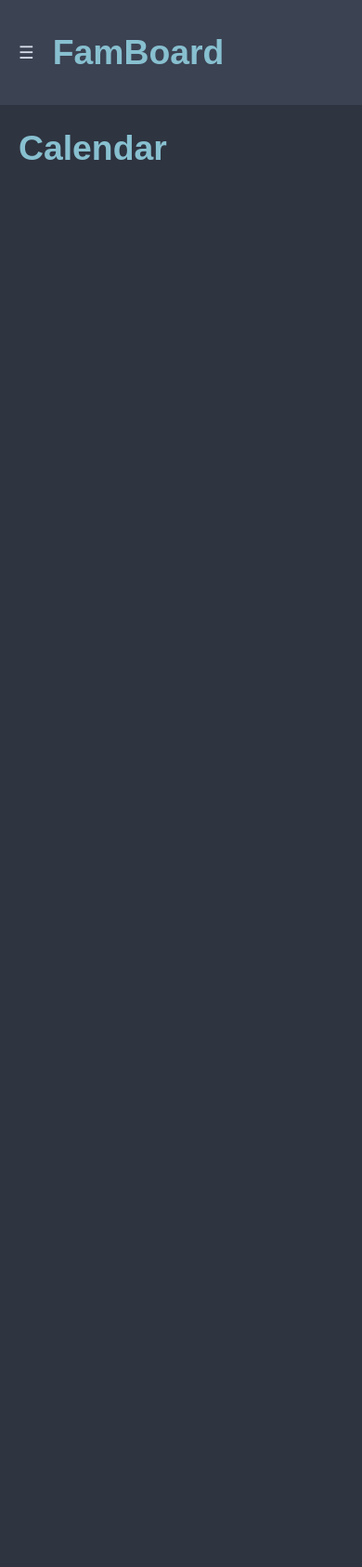
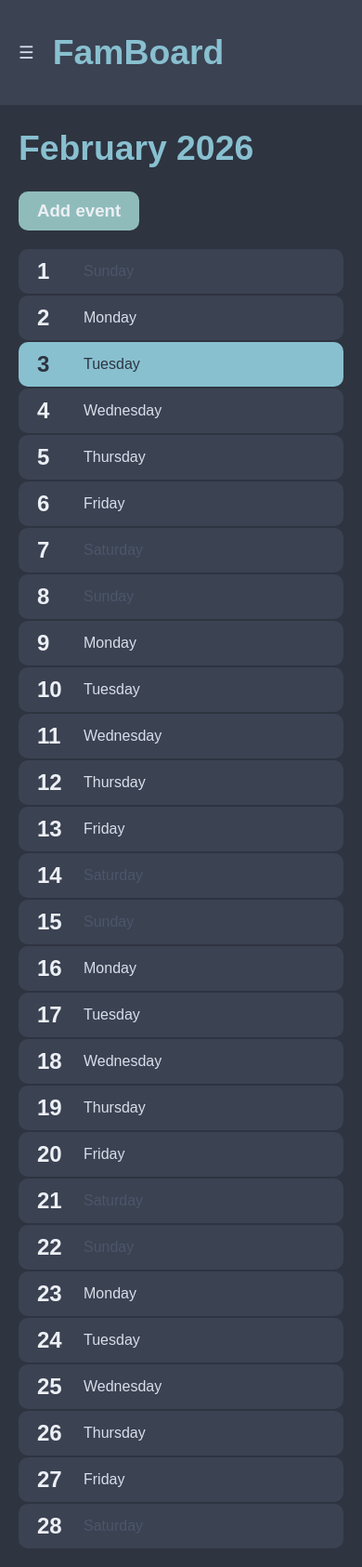
Before and after one commit to c-a-v-a/wdpai, a PHP site: page /calendar in a window 390 px wide. Shown: the whole page at 93% size. Before the commit the page ends 172 px from the top, so only its background shows below. Run offline with PHP 8.4, Linux system fonts and the light colour scheme; the visitor is signed in with stand-in values (Sample User, id 1); data that the repository does not hold is empty; some libraries are stand-ins or nearby versions.

Commit message:
calendar page

```diff
--- /dev/null
+++ b/public/scripts/calendar.js
@@ -0,0 +1,222 @@
+const MONTHS = [
+  'January', 'February', 'March', 'April', 'May', 'June',
+  'July', 'August', 'September', 'October', 'November', 'December'
+];
+
+const DAYS = [
+  'Monday', 'Tuesday', 'Wednesday', 'Thursday', 'Friday', 'Saturday', 'Sunday'
+];
+
+let events = {};
+
+async function getEvents() {
+  const res = await fetch('/api/event', { method: 'GET' });
+
+  if (!res.ok) {
+    alert('Unable to fetch data from server');
+    return;
+  }
+
+  const eventsData = await res.json();
+
+  for (const event of eventsData) {
+    const day = new Date(event.event_date).getDate();
+
+    events[day] ??= [];
+    events[day].push(event);
+    events[day].push(event);
+    events[day].push(event);
+    events[day].push(event);
+    events[day].push(event);
+    events[day].push(event);
+    events[day].push(event);
+    events[day].push(event);
+    events[day].push(event);
+    events[day].push(event);
+  }
+
+  console.log(events)
+}
+
+function getDaysInMonth(year, month) {
+  return new Date(year, month + 1, 0).getDate();
+}
+
+function getFirstDayOfMonth(year, month) {
+  const day = new Date(year, month, 1).getDay();
+  return day === 0 ? 6 : day - 1;
+}
+
+function isToday(day, month, year) {
+  const today = new Date();
+  return day === today.getDate() &&
+         month === today.getMonth() &&
+         year === today.getFullYear();
+}
+
+function isWeekend(dayOfWeek) {
+  return dayOfWeek === 5 || dayOfWeek === 6;
+}
+
+function renderCalendar() {
+  const today = new Date();
+  const displayMonth = today.getMonth();
+  const displayYear = today.getFullYear();
+  const daysInMonth = getDaysInMonth(displayYear, displayMonth);
+  const firstDay = getFirstDayOfMonth(displayYear, displayMonth);
+
+  const grid = document.getElementById('calendar-grid');
+  const list = document.getElementById('calendar-list');
+  const dayTemplate = document.getElementById('day-template');
+  const listItemTemplate = document.getElementById('list-item-template');
+
+
+  grid.innerHTML = "";
+  list.innerHTML = "";
+  document.getElementById('calendar-title').textContent = `${MONTHS[displayMonth]} ${displayYear}`;
+
+  for (let i = 0; i < firstDay; i++) {
+    const emptyClone = dayTemplate.content.cloneNode(true);
+    const emptyCell = emptyClone.querySelector('.calendar-day');
+
+    emptyCell.classList.add('calendar-day-empty');
+    grid.appendChild(emptyClone);
+  }
+
+  for (let day = 1; day <= daysInMonth; day++) {
+    const dayOfWeek = new Date(displayYear, displayMonth, day).getDay();
+    const adjustedDayOfWeek = dayOfWeek === 0 ? 6 : dayOfWeek - 1;
+    const isTodayDate = isToday(day, displayMonth, displayYear);
+    const isWeekendDay = isWeekend(adjustedDayOfWeek);
+
+    const dayClone = dayTemplate.content.cloneNode(true);
+    const dayCell = dayClone.querySelector('.calendar-day');
+
+    if (isTodayDate) {
+      dayCell.classList.add('calendar-day-today');
+    }
+
+    if (isWeekendDay) {
+      dayCell.classList.add('calendar-day-weekend')
+    }
+
+    dayCell.insertBefore(document.createTextNode(day), dayCell.firstChild);
+
+    if (events[day]) {
+      dayCell.querySelector('.event-dot').classList.add('event-dot-visible');
+      dayCell.style.cursor = 'pointer';
+      dayCell.onclick = () => openEventsModal(day);
+    }
+
+    grid.appendChild(dayClone);
+
+    const listClone = listItemTemplate.content.cloneNode(true);
+    const listItem = listClone.querySelector('.calendar-list-item');
+    const listDay = listClone.querySelector('.calendar-list-day');
+    const listName = listClone.querySelector('.calendar-list-name');
+
+    if (isTodayDate) {
+      listItem.classList.add('calendar-list-item-today');
+    }
+
+    if (isWeekendDay) {
+      listItem.classList.add('calendar-list-item-weekend');
+    }
+
+    listDay.textContent = day;
+    listName.textContent = DAYS[adjustedDayOfWeek];
+
+    if (events[day]) {
+      listItem.querySelector('.event-dot').classList.add('event-dot-visible');
+      listItem.style.cursor = 'pointer';
+      listItem.onclick = () => openEventsModal(day);
+    }
+
+    list.appendChild(listClone);
+  }
+}
+
+function openEventsModal(day) {
+  const dayEvents = events[day];
+  const modal = document.getElementById('view-events-modal');
+  const title = document.getElementById('view-events-title');
+  const list = document.getElementById('view-events-list');
+  const template = document.getElementById('event-item-template');
+
+  title.textContent = `Events on ${day} ${MONTHS[new Date().getMonth()]}`;
+  list.innerHTML = '';
+
+  for (const event of dayEvents) {
+    const clone = template.content.cloneNode(true);
+    clone.querySelector('.event-item-title').textContent = event.title;
+
+    clone.querySelector('.event-item-creator').textContent = `Created by: ${event.creator_first_name} ${event.creator_surname}`;
+    clone.querySelector('.event-item-description').textContent = event.description;
+
+    const names = event.users.map(u => `${u.first_name} ${u.surname}`);
+    clone.querySelector('.event-item-users').textContent = names.length ? names.join(', ') : 'No participants';
+
+    if (!event.joined) {
+      clone.querySelector('.event-item-join').classList.add('event-item-join-visible');
+    }
+
+    list.appendChild(clone);
+  }
+
+  modal.classList.add('modal-overlay-visible');
+}
+
+document.getElementById('view-events-close').onclick = () => {
+  document.getElementById('view-events-modal').classList.remove('modal-overlay-visible');
+}
+
+document.getElementById('add-event').onclick = () => {
+  document.getElementById('add-event-modal').classList.add('modal-overlay-visible');
+}
+
+document.getElementById('cancel-action').onclick = () => {
+  document.getElementById('add-event-modal').classList.remove('modal-overlay-visible');
+}
+
+async function onload() {
+  await getEvents();
+  renderCalendar();
+}
+onload();
+
+async function addEvent() {
+  const form = document.querySelector('#add-event-modal .form');
+
+  if (!form.checkValidity()) {
+    return;
+  }
+
+  const title = document.getElementById('title-input').value;
+  const description = document.getElementById('description-input').value;
+  const event_date = document.getElementById('event-date-input').value;
+
+  const res = await fetch('/api/event', {
+    method: 'POST',
+    headers: {
+      'Content-Type': 'application/json'
+    },
+    body: JSON.stringify({
+      title,
+      description,
+      event_date
+    })
+  });
+
+  if (!res.ok) {
+    alert("Could not add event");
+  }
+
+  events = {};
+
+  await getEvents()
+  renderCalendar();
+
+  document.getElementById('add-event-modal').classList.remove('modal-overlay-visible');
+}
+
+document.getElementById('add-event-action').onclick = addEvent;
--- /dev/null
+++ b/public/styles/calendar.css
@@ -0,0 +1,217 @@
+.calendar-container {
+  margin-top: var(--space-md);
+  max-width: 900px;
+}
+
+.calendar-grid {
+  display: grid;
+  grid-template-columns: repeat(7, 1fr);
+  gap: 4px;
+}
+
+.calendar-weekday {
+  padding: var(--space-sm);
+  text-align: center;
+  font-size: 10pt;
+  font-weight: 500;
+  letter-spacing: 0.1em;
+  text-transform: uppercase;
+  color: var(--color-border);
+}
+
+.calendar-day {
+  aspect-ratio: 1;
+  display: flex;
+  align-items: flex-start;
+  justify-content: flex-start;
+  position: relative;
+  padding: var(--space-sm);
+  background-color: var(--color-bg-panel);
+  border-radius: var(--border-radius);
+  font-size: 14pt;
+  color: var(--color-text);
+  cursor: default;
+}
+
+.event-dot {
+  display: none;
+  height: 25%;
+  min-height: 20px;
+  aspect-ratio: 1;
+  border-radius: 50%;
+  background-color: #a3be8c;
+  flex-shrink: 0;
+}
+
+.event-dot-visible {
+  display: block;
+}
+
+.calendar-day .event-dot {
+  position: absolute;
+  top: 50%;
+  left: 50%;
+  transform: translate(-50%, -50%);
+}
+
+.calendar-list-item .event-dot {
+  margin-left: auto;
+}
+
+.calendar-day:not(.calendar-day-empty):hover {
+  background-color: var(--color-bg-input);
+}
+
+.calendar-day-empty {
+  background-color: transparent;
+}
+
+.calendar-day-today {
+  background-color: var(--color-primary);
+  color: var(--color-bg-dark);
+  font-weight: bold;
+}
+
+.calendar-day-today:hover {
+  background-color: var(--color-primary-hover);
+}
+
+.calendar-day-weekend {
+  color: var(--color-border);
+}
+
+.calendar-day-today.calendar-day-weekend {
+  color: var(--color-bg-dark);
+}
+
+.calendar-list {
+  display: none;
+  flex-direction: column;
+  gap: 2px;
+}
+
+.calendar-list-item {
+  display: flex;
+  align-items: center;
+  padding: var(--space-sm) var(--space-md);
+  background-color: var(--color-bg-panel);
+  border-radius: var(--border-radius);
+}
+
+.calendar-list-item:hover {
+  background-color: var(--color-bg-input);
+}
+
+.calendar-list-item-today {
+  background-color: var(--color-primary);
+}
+
+.calendar-list-item-today:hover {
+  background-color: var(--color-primary-hover);
+}
+
+.calendar-list-day {
+  font-size: 18pt;
+  font-weight: bold;
+  width: 50px;
+  color: var(--color-text-light);
+}
+
+.calendar-list-item-today .calendar-list-day {
+  color: var(--color-bg-dark);
+}
+
+.calendar-list-name {
+  font-size: 12pt;
+  color: var(--color-text);
+  flex: 1;
+}
+
+.calendar-list-item-today .calendar-list-name {
+  color: var(--color-bg-dark);
+}
+
+.calendar-list-item-weekend .calendar-list-name {
+  color: var(--color-border);
+}
+
+.calendar-list-item-today.calendar-list-item-weekend .calendar-list-name {
+  color: var(--color-bg-dark);
+}
+
+.calendar-list-badge {
+  display: none;
+  font-size: 8pt;
+  font-weight: bold;
+  letter-spacing: 0.1em;
+  text-transform: uppercase;
+  padding: var(--space-xs) var(--space-sm);
+  background-color: rgba(0, 0, 0, 0.2);
+  border-radius: var(--border-radius);
+  color: var(--color-bg-dark);
+}
+
+.calendar-list-item-today .calendar-list-badge {
+  display: block;
+}
+
+.event-list {
+  width: 100%;
+  display: flex;
+  flex-direction: column;
+  gap: 4px;
+}
+
+.event-item {
+  display: flex;
+  align-items: center;
+  gap: var(--space-sm);
+  width: 100%;
+  padding: var(--space-sm) var(--space-md);
+  background-color: var(--color-bg-input);
+  border-radius: var(--border-radius);
+}
+
+.event-item-info {
+  display: flex;
+  flex-direction: column;
+  gap: 2px;
+  flex: 1;
+}
+
+.event-item-title {
+  font-size: 16pt;
+  font-weight: bold;
+  color: var(--color-primary);
+}
+
+.event-item-description {
+  font-size: 12pt;
+}
+
+.event-item-creator {
+  font-size: 8pt;
+}
+
+.event-item-users {
+  font-size: 8pt;
+}
+
+.event-item-join {
+  display: none;
+}
+
+.event-item-join-visible {
+  display: block;
+}
+
+/* Mobile Styles */
+@media (max-width: 768px) {
+  .calendar-grid {
+    display: none;
+  }
+
+  .calendar-list {
+    display: flex;
+  }
+}
--- a/public/styles/shared.css
+++ b/public/styles/shared.css
@@ -124,6 +124,11 @@ a {
 
 .form-field {
   margin-bottom: var(--space-sm);
+  width: 100%;
+}
+
+.form-field>* {
+  width: 100%;
 }
 
 .app {
@@ -218,6 +223,8 @@ a {
   border-radius: calc(var(--border-radius) * 1.5);
   width: 100%;
   max-width: 480px;
+  max-height: 80vh;
+  overflow-y: auto;
   padding: var(--space-lg);
   box-shadow: 0 20px 60px rgba(0, 0, 0, 0.3);
   display: flex;
--- a/public/views/calendar.html
+++ b/public/views/calendar.html
@@ -6,7 +6,9 @@
   <meta name="viewport" content="width=device-width, initial-scale=1">
   <title>Calendar</title>
   <link rel="stylesheet" href="public/styles/shared.css">
+  <link rel="stylesheet" href="public/styles/calendar.css">
   <script src="public/scripts/shared.js" defer></script>
+  <script src="public/scripts/calendar.js" defer></script>
 </head>
 
 <body>
@@ -35,13 +37,81 @@
         <h1 class="text-primary">FamBoard</h1>
       </div>
 
-      <h1 class="text-primary">Calendar</h1>
+      <h1 class="text-primary" id="calendar-title"></h1>
+      <button class="btn btn-primary" id="add-event">Add event</button>
 
-      <section>
-        <div>
+      <section class="calendar-container">
+        <!-- Desktop Grid View -->
+        <div class="calendar-grid" id="calendar-grid">
+          <div class="calendar-weekday">Mon</div>
+          <div class="calendar-weekday">Tue</div>
+          <div class="calendar-weekday">Wed</div>
+          <div class="calendar-weekday">Thu</div>
+          <div class="calendar-weekday">Fri</div>
+          <div class="calendar-weekday">Sat</div>
+          <div class="calendar-weekday">Sun</div>
         </div>
+
+        <!-- Mobile List View -->
+        <div class="calendar-list" id="calendar-list"></div>
       </section>
     </main>
+  </div>
+
+  <template id="day-template">
+    <div class="calendar-day">
+      <span class="event-dot"></span>
+    </div>
+  </template>
+
+  <template id="list-item-template">
+    <div class="calendar-list-item">
+      <span class="calendar-list-day"></span>
+      <span class="calendar-list-name"></span>
+      <span class="event-dot"></span>
+    </div>
+  </template>
+
+  <div class="modal-overlay" id="view-events-modal">
+    <div class="modal">
+      <h2 class="text-primary" id="view-events-title"></h2>
+      <div class="event-list" id="view-events-list"></div>
+      <button class="btn btn-danger" id="view-events-close">Close</button>
+    </div>
+  </div>
+
+  <template id="event-item-template">
+    <div class="event-item">
+      <div class="event-item-info">
+        <span class="event-item-title"></span>
+        <span class="event-item-description text-muted"></span>
+        <span class="event-item-creator text-muted"></span>
+        <span class="event-item-users text-muted"></span>
+      </div>
+      <button class="btn btn-primary event-item-join">Join</button>
+    </div>
+  </template>
+
+  <div class="modal-overlay" id="add-event-modal">
+    <div class="modal">
+      <h2 class="text-primary">Add event</h2>
+      <form class="form" onsubmit="return false;">
+        <div class="form-field">
+          <label for="title-input" class="text-muted">Title</label><br>
+          <input class="input" type="text" id="title-input" placeholder="Title" required>
+        </div>
+        <div class="form-field">
+          <label for="description-input" class="text-muted">Description</label><br>
+          <input class="input" type="text" id="description-input" placeholder="Description" required>
+        </div>
+        <div class="form-field">
+          <label for="event-date-input" class="text-muted">Event date</label><br>
+          <input class="input" type="date" id="event-date-input" required>
+        </div>
+        <button class="btn btn-primary" id="add-event-action">Add event</button>
+      </form>
+      <button class="btn btn-danger" id="cancel-action">Cancel</button>
+    </div>
   </div>
 </body>
 
--- a/src/controllers/api/CommentApiController.php
+++ b/src/controllers/api/CommentApiController.php
@@ -9,7 +9,7 @@ class CommentApiController extends ApiController {
   public function addComment() {
     $data = $this->getJson();
 
-    foreach (['user_id', 'message_id', 'content'] as $field) {
+    foreach (['message_id', 'content'] as $field) {
       if (!isset($data[$field])) {
         http_response_code(400);
         throw new RuntimeException("Missing field $field");
@@ -17,7 +17,7 @@ class CommentApiController extends ApiController {
     }
 
     $dto = new CommentCreateDTO();
-    $dto->user_id = (int)$data['user_id'];
+    $dto->user_id = $_SESSION['id'];
     $dto->message_id = (int)$data['message_id'];
     $dto->content = (string)$data['content'];
     $id = CommentRepository::getInstance()->addComment($dto);
--- a/src/controllers/api/EventApiController.php
+++ b/src/controllers/api/EventApiController.php
@@ -17,7 +17,7 @@ class EventApiController extends ApiController {
   private function addEvent() {
     $data = $this->getJson();
 
-    foreach (['created_by', 'title', 'description', 'event_date'] as $field) {
+    foreach (['title', 'description', 'event_date'] as $field) {
       if (!isset($data[$field])) {
         http_response_code(400);
         throw new RuntimeException("Missing field $field");
@@ -25,7 +25,7 @@ class EventApiController extends ApiController {
     }
 
     $dto = new EventCreateDTO();
-    $dto->created_by = (int)$data['created_by'];
+    $dto->created_by = $_SESSION['id'];
     $dto->title = (string)$data['title'];
     $dto->description = (string)$data['description'];
     $dto->event_date = (string)$data['event_date'];
--- a/src/controllers/api/MessageApiController.php
+++ b/src/controllers/api/MessageApiController.php
@@ -17,7 +17,7 @@ class MessageApiController extends ApiController {
   private function addMessage() {
     $data = $this->getJson();
 
-    foreach (['user_id', 'title', 'content'] as $field) {
+    foreach (['title', 'content'] as $field) {
       if (!isset($data[$field])) {
         http_response_code(400);
         throw new RuntimeException("Missing field $field");
@@ -25,7 +25,7 @@ class MessageApiController extends ApiController {
     }
 
     $dto = new MessageCreateDTO();
-    $dto->user_id = (int)$data['user_id'];
+    $dto->user_id = $_SESSION['id'];
     $dto->title = (string)$data['title'];
     $dto->content = (string)$data['content'];
     $id = MessageRepository::getInstance()->addMessage($dto);
--- a/src/data/Event.php
+++ b/src/data/Event.php
@@ -15,7 +15,7 @@ class Event implements JsonSerializable {
     $joined = false;
 
     foreach ($this->users as $user) {
-      if ($user['id'] === $_SESSION['id']) {
+      if ($user->id === $_SESSION['id']) {
         $joined = true;
         break;
       }
--- a/src/repositories/EventRepository.php
+++ b/src/repositories/EventRepository.php
@@ -27,9 +27,9 @@ class EventRepository extends Repository {
   public function getEvents(): array {
     $conn = $this->database->getConnection();
     $sql = "SELECT id, title, description, event_date, creator_first_name, creator_surname, users
-            FROM events_with_users
-            WHERE EXTRACT(MONTH FROM event_date) = EXTRACT(MONTH FROM NOW())
-            AND EXTRACT(YEAR FROM event_date) = EXTRACT(YEAR FROM NOW())";
+            FROM events_with_users";
+            // WHERE EXTRACT(MONTH FROM event_date) = EXTRACT(MONTH FROM NOW())
+            // AND EXTRACT(YEAR FROM event_date) = EXTRACT(YEAR FROM NOW())";
     $stmt = $conn->prepare($sql);
 
     $stmt->execute();
```
